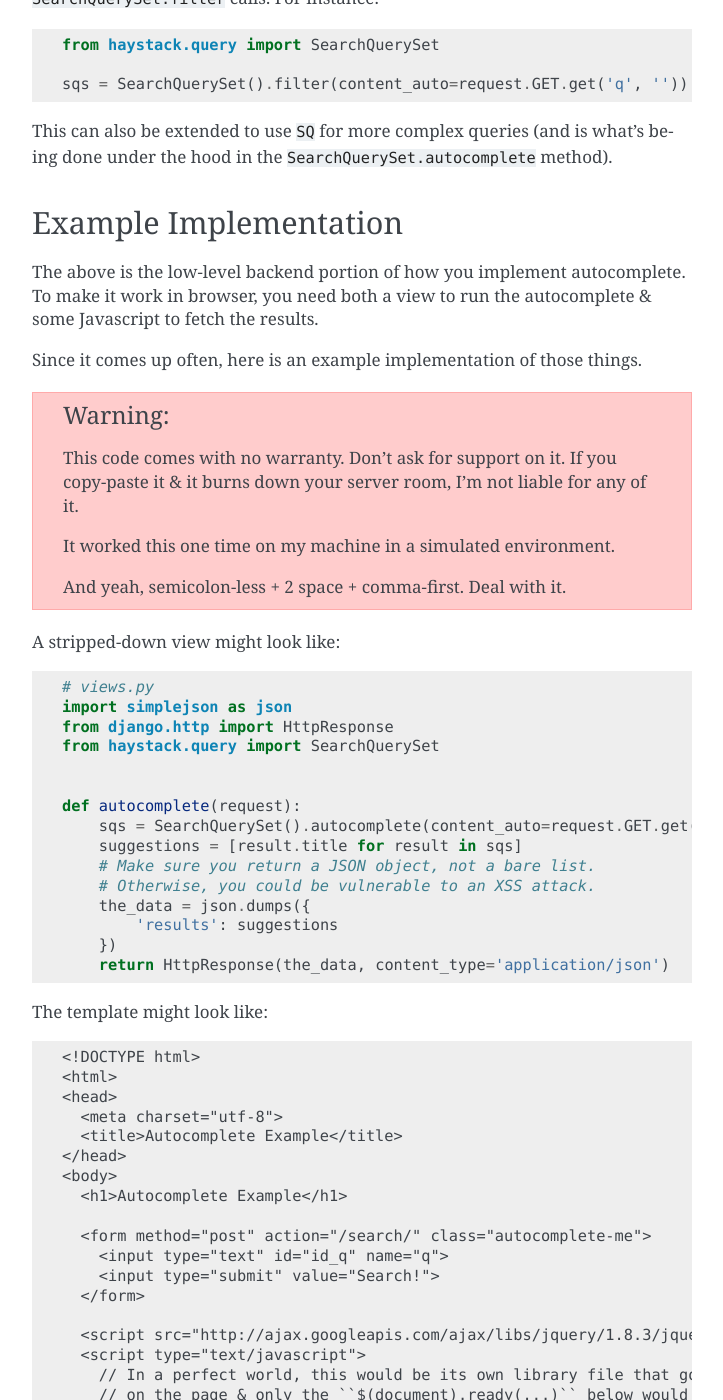
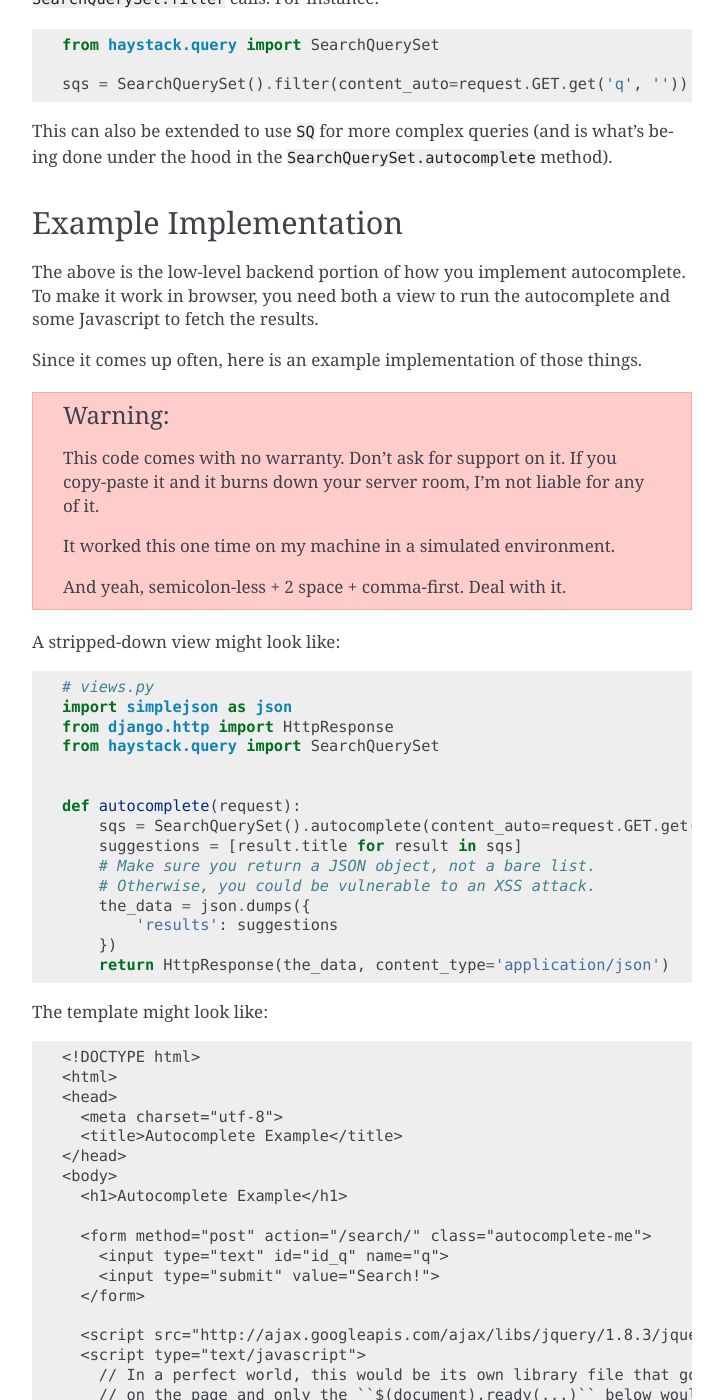
Before and after one commit to django-haystack/django-haystack, a Sphinx documentation site: the page built from docs/autocomplete.rst, in a window 1280 px wide and 1400 px high, scrolled down 1480 px. Shown: the whole window, without its empty margins (388-1111 px from the left). Built offline with Sphinx 7.4.7, drawn with Linux system fonts in a browser that asks for light colours; some of the changed text lies outside the part shown.

Commit message:
Improve punctuation in super-scary YMMV warning

```diff
--- a/docs/autocomplete.rst
+++ b/docs/autocomplete.rst
@@ -16,7 +16,7 @@
 data needs to be stored, the best approach is to add a new field to your
 ``SearchIndex`` that contains the text you want to autocomplete on.
 
-You have two choices: ``NgramField`` & ``EdgeNgramField``. Though very similar,
+You have two choices: ``NgramField`` and ``EdgeNgramField``. Though very similar,
 the choice of field is somewhat important.
 
 * If you're working with standard text, ``EdgeNgramField`` tokenizes on
@@ -54,14 +54,14 @@
 ============================
 
 Haystack ships with a convenience method to perform most autocomplete searches.
-You simply provide a field & the query you wish to search on to the
+You simply provide a field and the query you wish to search on to the
 ``SearchQuerySet.autocomplete`` method. Given the previous example, an example
 search would look like::
 
     from haystack.query import SearchQuerySet
 
     SearchQuerySet().autocomplete(content_auto='old')
-    # Result match things like 'goldfish', 'cuckold' & 'older'.
+    # Result match things like 'goldfish', 'cuckold' and 'older'.
 
 The results from the ``SearchQuerySet.autocomplete`` method are full search
 results, just like any regular filter.
@@ -82,14 +82,14 @@
 
 The above is the low-level backend portion of how you implement autocomplete.
 To make it work in browser, you need both a view to run the autocomplete
-& some Javascript to fetch the results.
+and some Javascript to fetch the results.
 
 Since it comes up often, here is an example implementation of those things.
 
 .. warning::
 
     This code comes with no warranty. Don't ask for support on it. If you
-    copy-paste it & it burns down your server room, I'm not liable for any
+    copy-paste it and it burns down your server room, I'm not liable for any
     of it.
 
     It worked this one time on my machine in a simulated environment.
@@ -133,7 +133,7 @@
       <script src="http://ajax.googleapis.com/ajax/libs/jquery/1.8.3/jquery.min.js"></script>
       <script type="text/javascript">
         // In a perfect world, this would be its own library file that got included
-        // on the page & only the ``$(document).ready(...)`` below would be present.
+        // on the page and only the ``$(document).ready(...)`` below would be present.
         // But this is an example.
         var Autocomplete = function(options) {
           this.form_selector = options.form_selector
```
